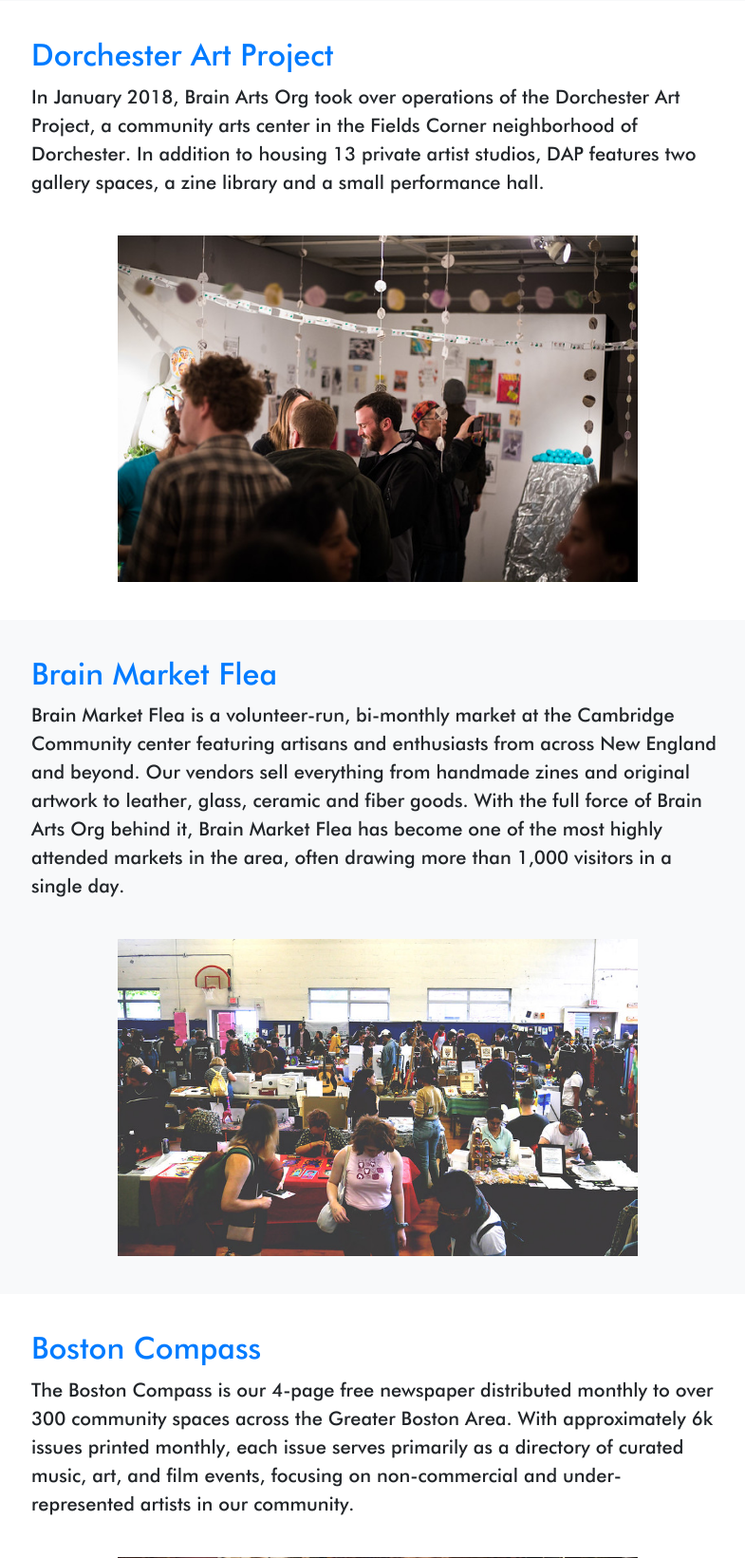
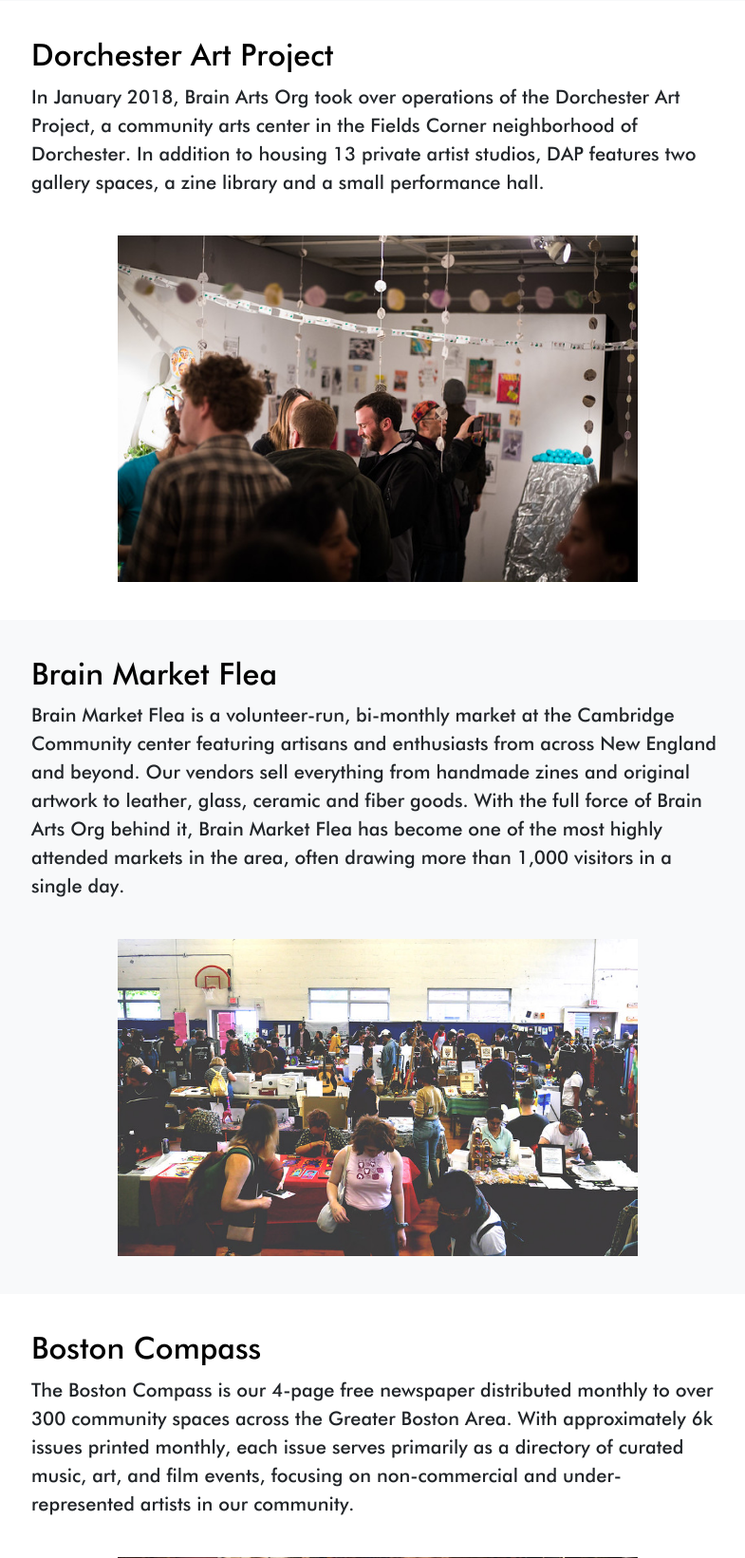
Before and after one commit to Brain-Arts-Git/brain_arts_site, a Flask app: page / in a window 1280 px wide. Shown: the part 1491-3132 px from the top of the page at 95% size, without its empty margins (242-1027 px from the left). Run offline with Flask 2, Linux system fonts and the light colour scheme; some libraries are stand-ins or nearby versions.

Commit message:
changed header color to black

```diff
--- a/app/templates/index.html
+++ b/app/templates/index.html
@@ -109,7 +109,7 @@
     <div class="container">
       <div class="row">
         <div class="col-lg-8 mx-auto">
-          <h2><a href="#">Chosen Shows</a></h2>
+          <h2>Chosen Shows</h2>
           <p class="lead">Brain Arts Organization's Chosen Shows calendar featured in the Boston Compass newspaper and at Brain-Arts.org</p>
           <iframe src="https://calendar.google.com/calendar/embed?src=brain-arts.org_cs2ruvhpnv1d0cp12isfushun8%40group.calendar.google.com&ctz=America%2FNew_York" style="border: 0" width="100%" height="600" frameborder="0" scrolling="no"></iframe>
 
@@ -137,7 +137,7 @@
     <div class="container">
       <div class="row">
         <div class="col-lg-8 mx-auto">
-          <h2><a href="https://dorchesterartproject.org/">Dorchester Art Project</a></h2>
+          <h2><a href="https://dorchesterartproject.org/" style="color: black;">Dorchester Art Project</a></h2>
           <p class="lead">In January 2018, Brain Arts Org took over operations of the Dorchester Art Project, a community arts center in the Fields Corner neighborhood of Dorchester. In addition to housing 13 private artist studios, DAP features two gallery spaces, a zine library and a small performance hall.</p>
           <br>
           <img src="static/img/dap.jpg" class="img-center">
@@ -150,7 +150,7 @@
     <div class="container">
       <div class="row">
         <div class="col-lg-8 mx-auto">
-          <h2><a href="https://www.jessicalucci.org/events/brain-market-flea">Brain Market Flea</a></h2>
+          <h2><a href="https://www.jessicalucci.org/events/brain-market-flea" style="color: black;">Brain Market Flea</a></h2>
           <p class="lead">Brain Market Flea is a volunteer-run, bi-monthly market at the Cambridge Community center featuring artisans and enthusiasts from across New England and beyond. Our vendors sell everything from handmade zines and original artwork to leather, glass, ceramic and fiber goods. With the full force of Brain Arts Org behind it, Brain Market Flea has become one of the most highly attended markets in the area, often drawing more than 1,000 visitors in a single day. </p>
           <br>
           <img src="static/img/bmf.jpg" class="img-center">
@@ -163,7 +163,7 @@
     <div class="container">
       <div class="row">
         <div class="col-lg-8 mx-auto">
-          <h2><a href="https://www.flickr.com/photos/brainartsorg/albums/72157711330070668">Boston Compass</a></h2>
+          <h2><a href="https://www.flickr.com/photos/brainartsorg/albums/72157711330070668" style="color: black;">Boston Compass</a></h2>
           <p class="lead">
           The Boston Compass is our 4-page free newspaper distributed monthly to over 300 community spaces across the Greater Boston Area. With approximately 6k issues printed monthly, each issue serves primarily as a directory of curated music, art, and film events, focusing on non-commercial and under-represented artists in our community.</p>
           <br>
```
